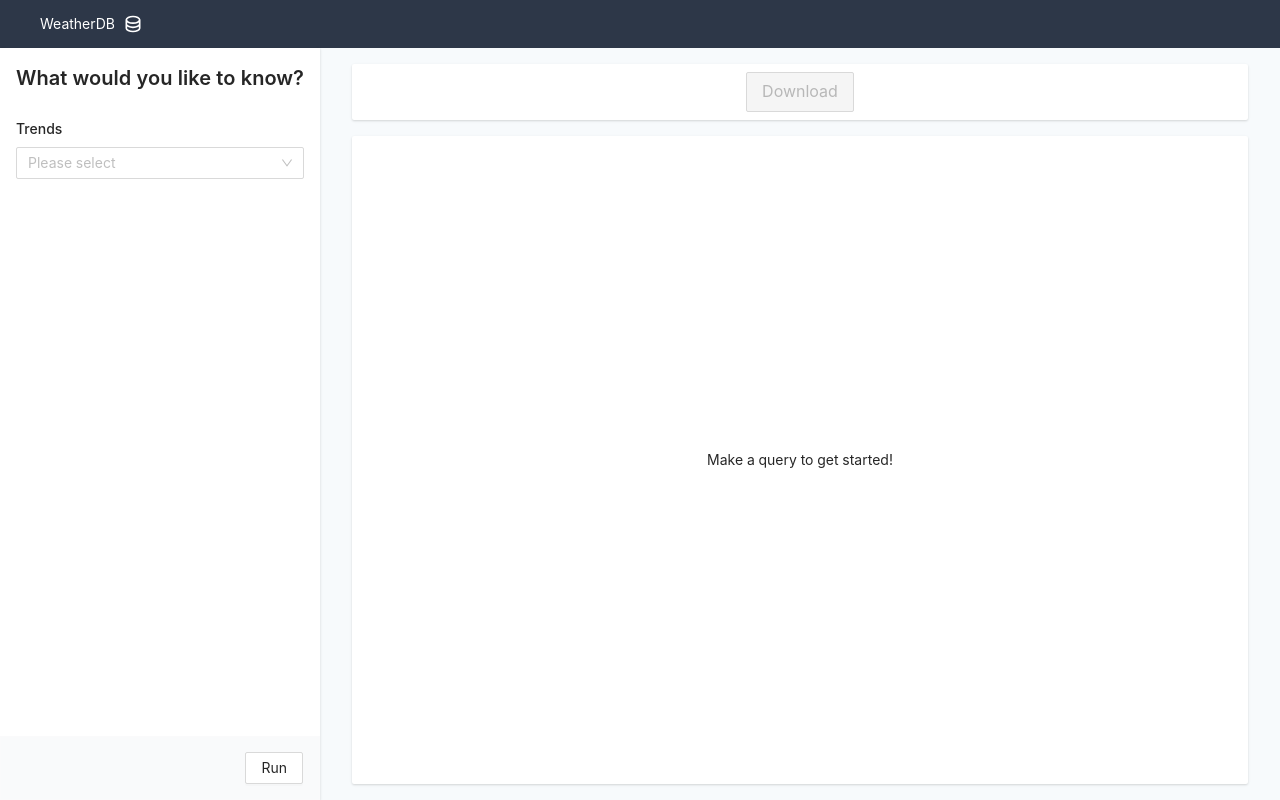
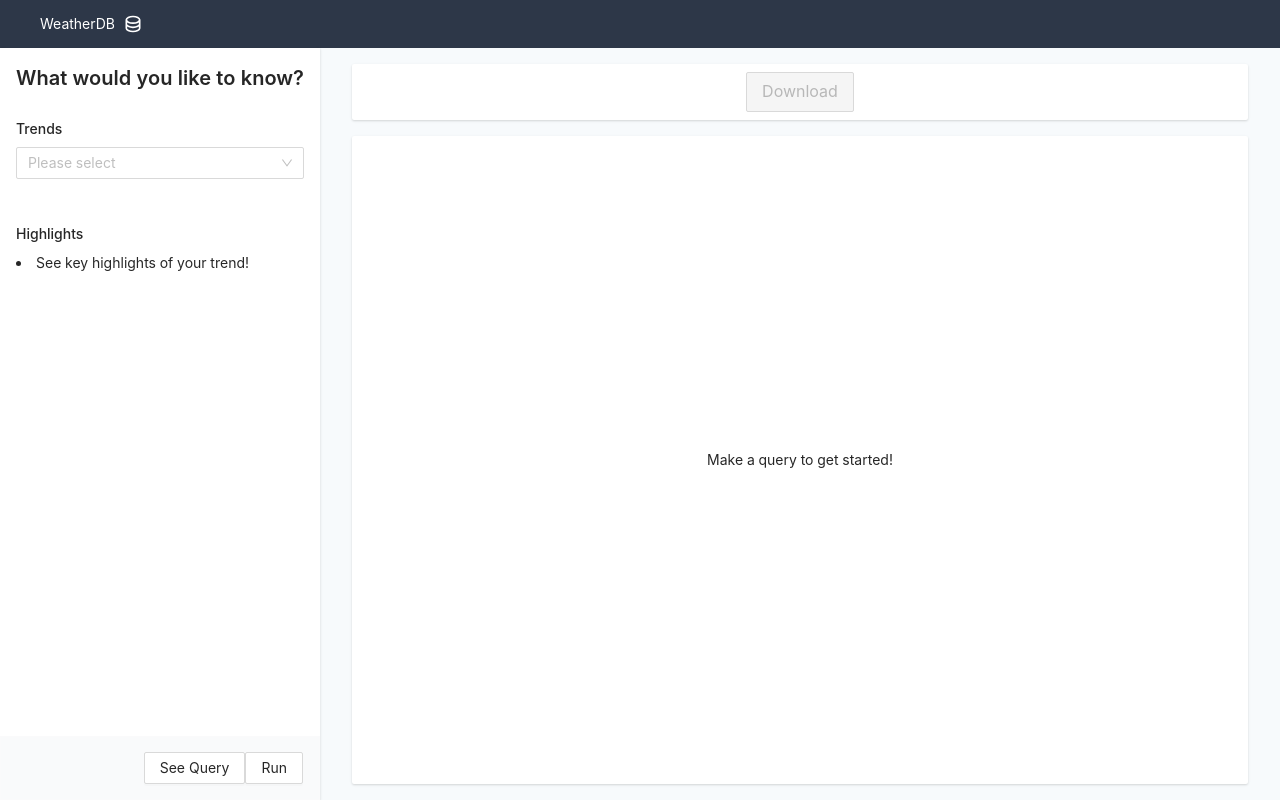
Before and after one commit to georgekolasa/weatherdb, a React (Create React App) app in the folder frontend/: page /query in a window 1280 px wide. Built offline with nearby package versions, Linux system fonts and the light colour scheme.

Commit message:
Added show query button, added highlights for trends

```diff
--- a/frontend/src/components/QueryBuilder/QueryForm.js
+++ b/frontend/src/components/QueryBuilder/QueryForm.js
@@ -1,7 +1,7 @@
 import React, { useState } from 'react';
 import { Select, Form, Space, Button } from 'antd';
 import { useStore } from '../../stores';
-import { trendQueries, chartConfigs, trendNames } from '../../util/constants';
+import { trendQueries, chartConfigs, trendNames, highlights } from '../../util/constants';
 import shallow from 'zustand/shallow';
 import './styles/Form.css';
 import useQuery from '../../util/useQuery';
@@ -22,9 +22,28 @@ export default function QueryForm() {
     shallow
   );
 
+
   function handleChange(e) {
     const trendName = e;
     setSelected(trendName);
+  }
+  function showQuery() {
+    const content = {
+      message: 'SQL Query used for this trend',
+      description: trendQueries[selected],
+      duration: 0
+    }
+    createNotification(content);
+  }
+
+  function Highlights() {
+    if (selected === undefined) {
+      return <li>See key highlights of your trend!</li>
+    }
+    const highlight = highlights[selected];
+    return highlight.map((highlight) => (
+        <li>{highlight}</li>
+      ))
   }
 
   async function handleSubmit() {
@@ -38,7 +57,6 @@ export default function QueryForm() {
       const query = trendQueries[trendName];
 
       await selectQuery(query);
-
       setChartType(chartType);
       setChartOptions(chartOptions);
     } else {
@@ -68,10 +86,21 @@ export default function QueryForm() {
           </div>
         </Space>
       </Form>
+      <br></br>
+      <br></br>
+      <div className="highlights">
+        <h4>
+          Highlights
+        </h4>
+        <Highlights/>
+      </div>
       <div className="sidebar-footer">
         <div className="content">
           <Button loading={loading} onClick={handleSubmit}>
             Run
+          </Button>
+          <Button onClick={showQuery}>
+            See Query
           </Button>
         </div>
       </div>
--- a/frontend/src/components/QueryBuilder/styles/Sidebar.css
+++ b/frontend/src/components/QueryBuilder/styles/Sidebar.css
@@ -28,3 +28,12 @@
   padding-left: 1rem;
   padding-right: 1rem;
 }
+
+.highlights {
+  list-style-position: inside;
+}
+
+li {
+  padding-left: 1.5em;
+  text-indent: -1.5em;
+}
--- a/frontend/src/util/constants.js
+++ b/frontend/src/util/constants.js
@@ -61,38 +61,29 @@ export const trendNames = [
   },
 ];
 
-// Do we need anything below this? Queries and chart options will already be pre-selected. Leaving it for now.
+export const highlights = {
+  TREND1: [
 
-/*
-export const CHART_TYPES = {
-  SCATTER: 'ScatterChart',
-  LINE: 'LineChart',
-  CALENDAR: 'Calendar',
-  BAR: 'BarChart'
+  ],
+  TREND2: [
+
+  ],
+  TREND3: [
+
+  ],
+  TREND4: [
+
+  ],
+  TREND5: [
+
+  ],
+  TREND6: [
+
+  ],
+  TEST_TREND: [
+    'Cool thing about this trend',
+    'Another cool thing about this trend',
+    'Maybe even another cool thing!',
+    'The Polar Bears are dying. The ice caps are melting. Humans are depleting all the natural resources.'
+  ]
 };
-
-export const TREND_TYPES = {
-  LINEAR: {},
-  EXPONENTIAL: { type: 'exponential', visibleInLegend: true },
-  // POLYNOMIAL: {}, // kinda diff, bc you need a controlled degree field in the object
-};
-
-export const dbFields = [
-  { label: 'Maximum Temperature', value: 'TMAX'},
-  { label: 'Minimum Temperature', value: 'TMIN'},
-  { label: 'Average Temperature', value: 'TAVG'},
-  { label: 'Average Wind Speed', value: 'AWND'},
-  { label: 'Tornadoes', value: 'WT10'},
-  { label: 'Precipitation', value: 'PRCP'},
-  { label: 'Snowfall', value: 'SNOW'},
-  { label: 'Snow depth', value: 'SNWD'},
-];
-
-export const countries = [
-  {label: 'United States', value: 'US'},
-  {label: 'United Kingdom', value: 'UK'},
-  {label: 'Antarctica', value: 'AY'},
-  {label: 'Iceland', value: 'IC'},
-  {label: 'Canada', value: 'CA'}
-]
-*/
```
Also changed, not shown: frontend/src/pages/QueryPages/styles/QueryBuilder.css (line endings or trailing spaces).
